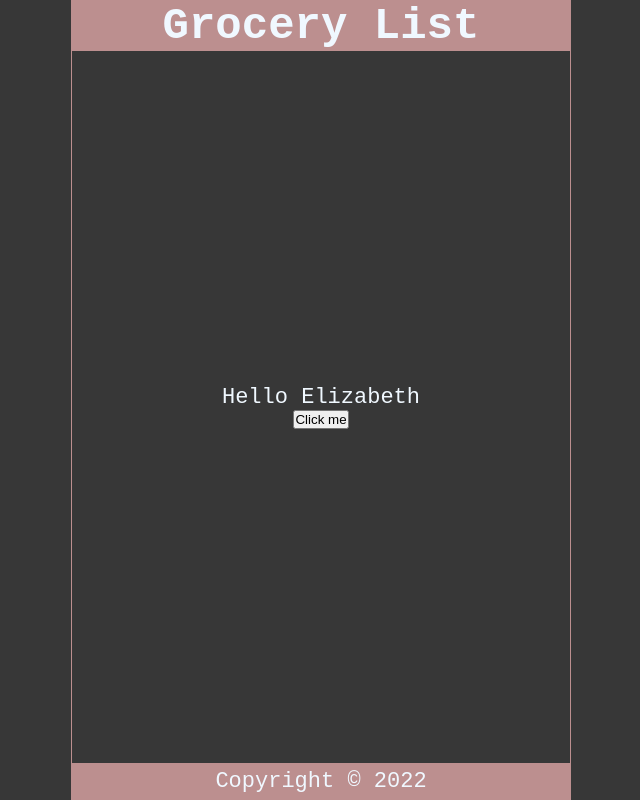
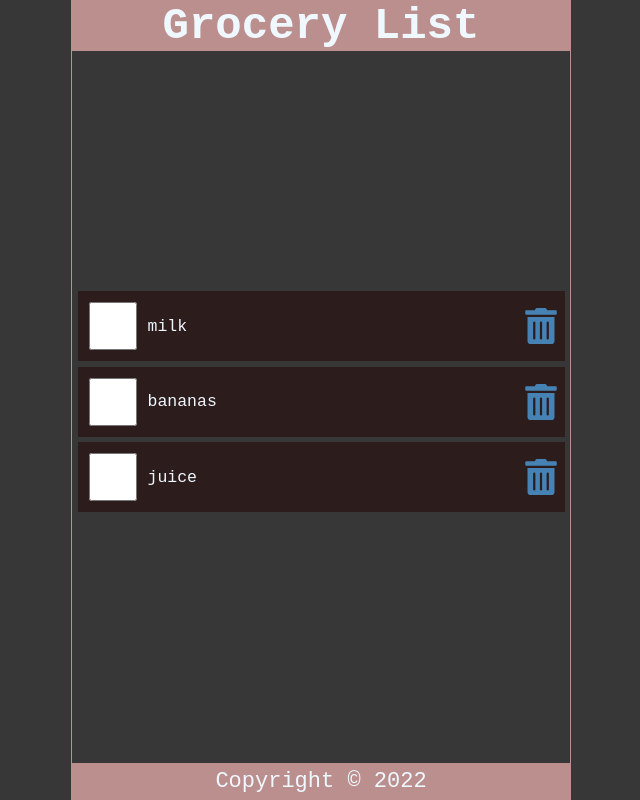
Before and after one commit to danielbarczynski/learning-react, a React (Create React App) app: page / in a window 1280 px wide. Shown: the whole page, without its empty margins (319-959 px from the left). Built offline with nearby package versions, Linux system fonts and the light colour scheme.

Commit message:
grocery list

```diff
--- a/package.json
+++ b/package.json
@@ -34,5 +34,8 @@
       "last 1 firefox version",
       "last 1 safari version"
     ]
+  },
+  "devDependencies": {
+    "react-icons": "^4.7.1"
   }
 }
--- a/src/Content.js
+++ b/src/Content.js
@@ -1,27 +1,63 @@
 import React from 'react';
+import { FaTrashAlt } from 'react-icons/fa';
 
 const Content = () => {
-    const [count, setCount] = React.useState(0); // if all React imported. 0 is default int value for my counter
-    // const [count, setCount] = useState(0); // if all just {useState} imported
+    const [items, setItem] = React.useState([
+        {
+            id: 1,
+            checked: false,
+            description: 'milk'
+        },
+        {
+            id: 2,
+            checked: false,
+            description: 'bananas'
+        },
+        {
+            id: 3,
+            checked: false,
+            description: 'juice'
+        }
+    ]);
 
-    const handleNameChange = () => {
-        const names = ['Nathan', 'Elizabeth', 'Marcus', 'Kayla']
-        let rand = Math.floor(Math.random() * 4);
-        return names[rand];
+    const handleCheck = (id) => {
+        const newItems = items.map((x) => x.id === id ? { ...x, checked: !x.checked } : x);
+        setItem(newItems);
+        localStorage.setItem('groceryList', JSON.stringify(newItems)); // naming it grocery list
     }
 
-    const handleClickEvent = () => {
-        // count++; // can't because constant
-        // setCount(count++); // it is also assigment to const
-        setCount(count + 1); // this is fine
-        console.log(count) //* it also changes handleNameChange (from react virtual DOM)
-    };
+    const handleDelete = (id) => {
+        const newItems = items.filter((x) => x.id !== id);
+        setItem(newItems);
+        localStorage.setItem('groceryList', JSON.stringify(newItems));
+    }
 
     return (
-        // styling same as in index.css just for learning purposes
-        <main style={{fontSize: '22px', color: 'aliceblue'}}>
-            Hello {handleNameChange()}
-            <button onClick={handleClickEvent}>Click me</button>
+        <main>
+            {items.length ? (
+            <ul>
+                {items.map((item) => (
+                    <li key={item.id} className='item'>
+                        <input
+                            type="checkbox"
+                            onChange={() => handleCheck(item.id)}
+                            checked={item.checked}
+                        />
+                        <label
+                            style={item.checked ? {textDecoration: 'line-through'} : null}
+                            onDoubleClick={() => handleCheck(item.id)}
+                        >{item.description}</label>
+                        <FaTrashAlt
+                            role="button"
+                            tabIndex="0"
+                            onClick={() => handleDelete(item.id)}
+                        />
+                    </li>
+                ))}
+            </ul>
+            ) : (
+                <p>Your list is empty</p>
+            )}
         </main>
     )
 };
--- a/src/index.css
+++ b/src/index.css
@@ -54,3 +54,58 @@
     display: grid;
     place-content: center;
   }
+
+  ul {
+    width: 100%;
+    list-style: none;
+    padding: 0 0.25rem 0.25rem;
+  }
+
+  ul li::before {
+    content: "\200B";
+  }
+
+  .item {
+    display: flex;
+    justify-content: flex-start;
+    align-items: center;
+    padding: 0.5rem 0 0.5rem 0.5rem;
+    margin: 0.25rem 0;
+    background-color:rgb(45, 28, 28);
+  }
+
+  .item:first-child {
+    margin: 0;
+  }
+
+  .item input[type="checkbox"] {
+    text-align: center;
+    width: 2.5rem;
+    width: 48px;
+    min-width: 48px;
+    height: 2.5rem;
+    height: 48px;
+    min-height: 48px;
+    cursor: pointer;
+    margin-right: 0.5rem;
+  }
+
+  .item > label {
+    font-size: 0.75rem;
+    flex-grow: 1;
+  }
+
+  .item svg {
+    width: 48px;
+    min-width: 48px;
+    height: 36px;
+    font-size: 1rem;
+    color: steelblue;
+    cursor: pointer;
+  }
+
+  .item svg:focus,
+  .item svg:hover {
+    color: red;
+    outline: none;
+  }
```
Also changed, not shown: 1 other file (tests, documents, lock files or other folders).
